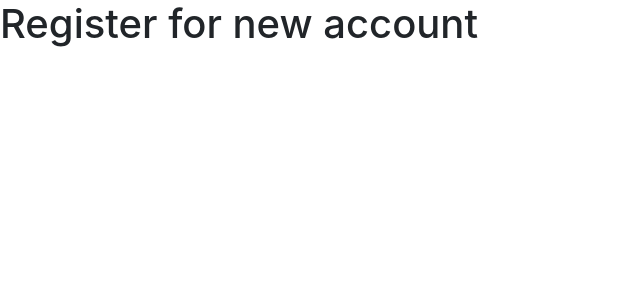
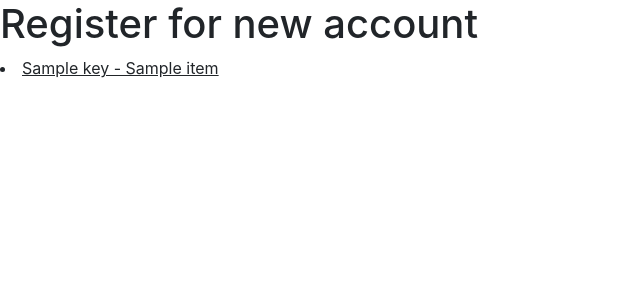
Before and after one commit to Codingbison/TopFiveFavUsingFlask, a Flask app: template Sports_app/templates/register.html in a window 1280 px wide. Shown: the part 56-356 px from the top of the page, without its empty margins (0-640 px from the left). Run offline with Flask 2, Linux system fonts and the light colour scheme; the template is opened without the code that fills it: most values are stand-ins (such as "Sample title", 1, 10 or a date in 2020); some libraries are stand-ins or nearby versions.

Commit message:
Update register.html

```diff
--- a/Sports_app/templates/register.html
+++ b/Sports_app/templates/register.html
@@ -3,5 +3,10 @@
 {% block content %}
 
 <h1 class="justify-content-center">Register for new account</h1>
+<u>
+{% for key,item in item_dict.items() %}
+    <li>{{ key }} - {{ item }}</li>
+{% endfor %}
+</u>
 
 {% endblock content %}
```
